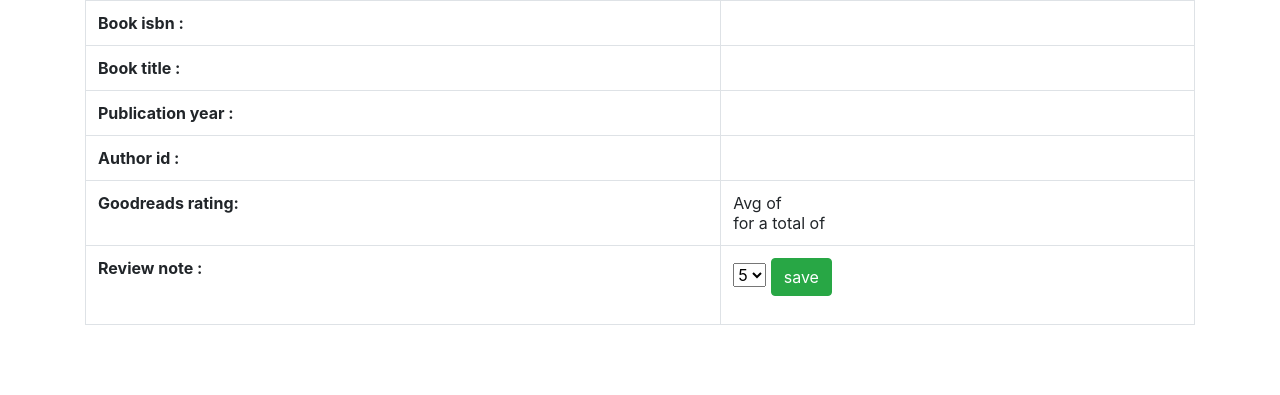
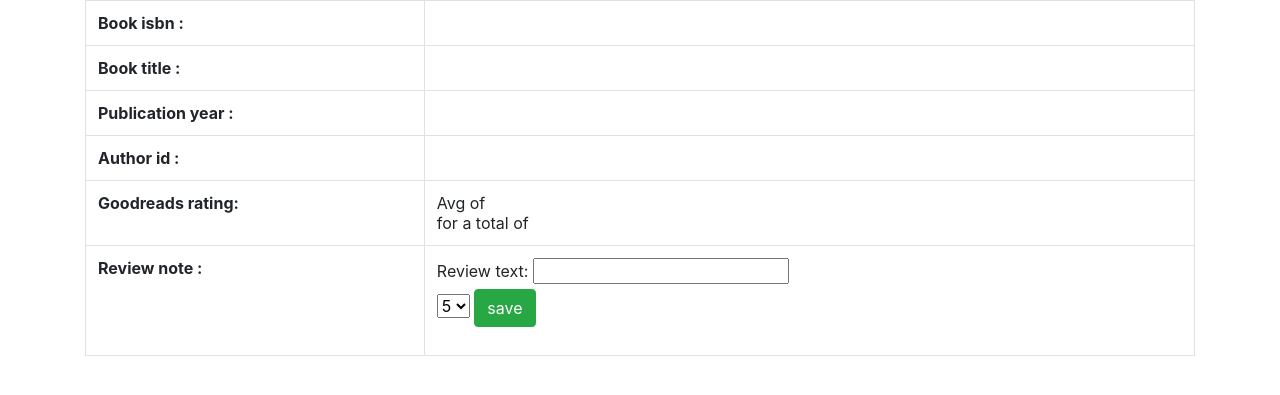
Before and after one commit to Sim4n6/books-review-flsk, a Flask app: template templates/book.html in a window 1280 px wide. Shown: the top 395 px of the page. Run offline with Flask 2, Linux system fonts and the light colour scheme; the template is opened without the code that fills it, so the values that code supplies are empty; some libraries are stand-ins or nearby versions.

Commit message:
FTR added support for review text in review.Note

```diff
--- a/application.py
+++ b/application.py
@@ -125,12 +125,14 @@ def book(bid=None):
 
         if request.method == "POST":
             review = request.form["review"]
+            text = request.form["text"]
             review_of_book = db.execute("SELECT * FROM reviews JOIN books ON reviews.book_id = books.id WHERE books.id = :bid", {"bid":bid}).fetchone()
             if review_of_book is None:
-                db.execute("INSERT INTO reviews (note, book_id) VALUES (:review, :bid)", {"review":review, "bid":bid})
+                db.execute("INSERT INTO reviews (note, text, book_id) VALUES (:review, :text, :bid)", {"review":review, "text":text, "bid":bid})
                 db.commit()
             else:
                 db.execute("UPDATE reviews SET note = :review WHERE reviews.book_id = :bid;", {"review":review, "bid":bid})
+                db.execute("UPDATE reviews SET text = :text WHERE reviews.book_id = :bid;", {"text":text, "bid":bid})
                 db.commit()
 
         book_w_author = db.execute("SELECT * FROM books JOIN authors ON books.author_id = authors.id WHERE books.id = :bid ", {"bid":bid}).fetchone()
@@ -145,11 +147,11 @@ def book(bid=None):
         goodreads["total"] = d.get("books")[0].get("work_ratings_count")
 
         #
-        review_previous_note = db.execute("SELECT note FROM reviews WHERE reviews.book_id = :book_id;", {"book_id":bid}).fetchone()
+        review_previous_note = db.execute("SELECT note, text FROM reviews WHERE reviews.book_id = :book_id;", {"book_id":bid}).fetchone()
         if review_previous_note is None:
-            return render_template("book.html", book=book_w_author, bid=bid, goodreads=goodreads, review_previous_note=5)    # default selected option is 5
+            return render_template("book.html", book=book_w_author, bid=bid, goodreads=goodreads, review_previous_note=5, review_previsous_text=None)    # default selected option is 5
 
-        return render_template("book.html", book=book_w_author, bid=bid, goodreads=goodreads, review_previous_note=review_previous_note[0])
+        return render_template("book.html", book=book_w_author, bid=bid, goodreads=goodreads, review_previous_note=review_previous_note[0], review_previsous_text=review_previous_note[1])
     else:
         return redirect(url_for("index", logged_out=True))
 
--- a/import.py
+++ b/import.py
@@ -15,7 +15,7 @@ if __name__ == "__main__":
     # Create all
     db.execute("CREATE TABLE authors (id SERIAL PRIMARY KEY, name VARCHAR NOT NULL);")
     db.execute("CREATE TABLE books (id SERIAL PRIMARY KEY, isbn VARCHAR NOT NULL, title VARCHAR NOT NULL, year INTEGER NOT NULL, author_id INTEGER REFERENCES authors );")
-    db.execute("CREATE TABLE reviews (id SERIAL PRIMARY KEY, note SMALLINT DEFAULT 5, book_id INTEGER REFERENCES books); ")
+    db.execute("CREATE TABLE reviews (id SERIAL PRIMARY KEY, note SMALLINT DEFAULT 5, text VARCHAR, book_id INTEGER REFERENCES books); ")
     # users table for login/registration.
     db.execute("CREATE TABLE users (id SERIAL PRIMARY KEY, email VARCHAR NOT NULL, password VARCHAR NOT NULL); ")
 
--- a/templates/book.html
+++ b/templates/book.html
@@ -20,12 +20,19 @@
         </tr>
         <tr>
             <th scopre="row">Goodreads rating:</th>
-            <td>Avg of {{ goodreads.avg }} <br> for a total of {{ goodreads.total }} </td>
+            <td>Avg of <b>{{ goodreads.avg }}</b> <br> for a total of <b>{{ goodreads.total }}</b> </td>
         </tr>
         <tr>
             <th scope="row">Review note :</th>
             <td>
                 <form action="/book/{{ bid }}" method="POST">
+
+                    <label>Review text:</label>
+                    {% if review_previsous_text %}
+                        <input name="text" value="{{ review_previsous_text }}"><br>
+                    {% else %}
+                    <input name="text" value=""><br>
+                    {% endif %}
                     <select name="review">
                         {% if review_previous_note == 5 %}
                         <option value="5" selected>5</option>
@@ -57,6 +64,7 @@
                         <option value="1">1</option>
                         {% endif %}
                     </select>
+
                     <button class="btn btn-success">save</button>
                 </form>
             </td>
```
